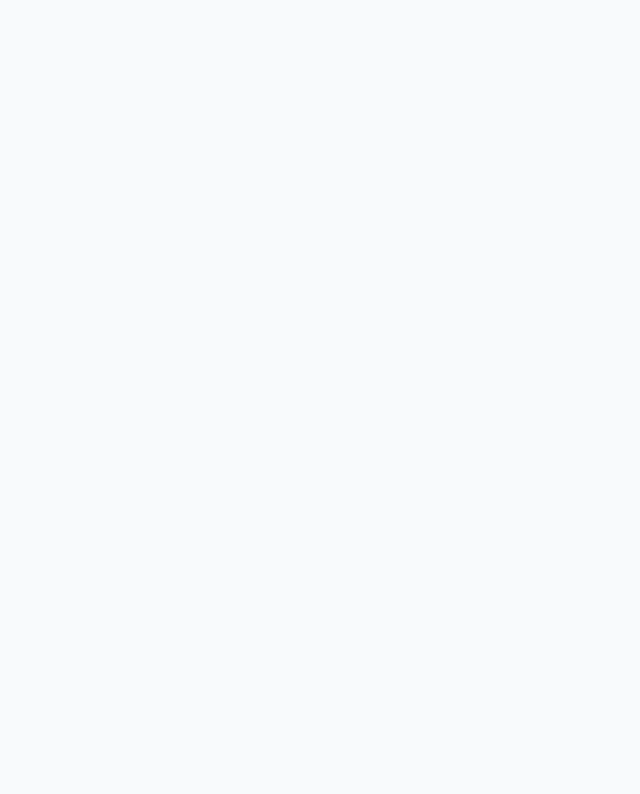
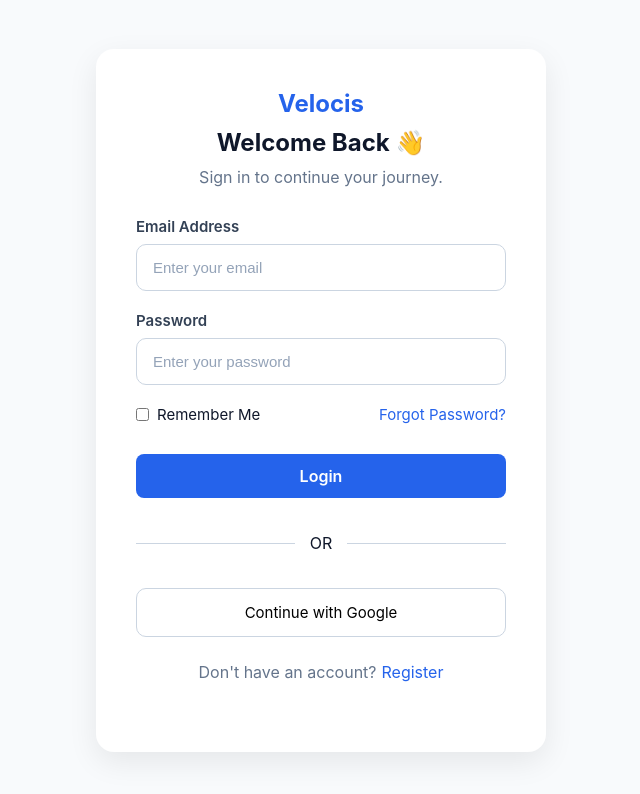
Before and after one commit to Tahaa627/Car-Rental-System, a React (Vite) app in the folder car-rental-frontend/: page /login in a window 1280 px wide. Before the commit this address had no page. Shown: the top 794 px of the page, without its empty margins (319-959 px from the left). Built offline with nearby package versions, Linux system fonts and the light colour scheme.

Commit message:
Login Design

```diff
--- a/car-rental-frontend/src/pages/Auth/Login/Login.css
+++ b/car-rental-frontend/src/pages/Auth/Login/Login.css
@@ -0,0 +1,109 @@
+.login-page {
+    min-height: 100vh;
+    background: #F8FAFC;
+    display: flex;
+    justify-content: center;
+    align-items: center;
+    padding: 40px 20px;
+}
+
+.login-card {
+    width: 100%;
+    max-width: 450px;
+    background: #fff;
+    padding: 40px;
+    border-radius: 18px;
+    box-shadow: 0 10px 30px rgba(0,0,0,0.08);
+}
+
+.login-card h1 {
+    text-align: center;
+    color: #2563EB;
+    margin-bottom: 10px;
+}
+
+.login-card h2 {
+    text-align: center;
+    margin-bottom: 10px;
+}
+
+.login-card > p {
+    text-align: center;
+    color: #64748B;
+    margin-bottom: 30px;
+}
+
+.login-options {
+    display: flex;
+    justify-content: space-between;
+    align-items: center;
+    margin: 20px 0 30px;
+    font-size: 15px;
+}
+
+.login-options label {
+    display: flex;
+    align-items: center;
+    gap: 8px;
+}
+
+.login-options a {
+    color: #2563EB;
+    text-decoration: none;
+}
+
+.login-btn-wrapper {
+    width: 100%;
+}
+
+.login-btn-wrapper button {
+    width: 100%;
+}
+
+.divider {
+    position: relative;
+    text-align: center;
+    margin: 35px 0;
+}
+
+.divider::before {
+    content: "";
+    position: absolute;
+    left: 0;
+    top: 50%;
+    width: 100%;
+    height: 1px;
+    background: #CBD5E1;
+}
+
+.divider span {
+    position: relative;
+    background: #fff;
+    padding: 0 15px;
+}
+
+.google-btn {
+    width: 100%;
+    padding: 14px;
+    background: white;
+    border: 1px solid #CBD5E1;
+    border-radius: 10px;
+    font-size: 15px;
+    cursor: pointer;
+    transition: .3s;
+}
+
+.google-btn:hover {
+    background: #F8FAFC;
+}
+
+.register-link {
+    margin-top: 25px;
+    text-align: center;
+}
+
+.register-link a {
+    color: #2563EB;
+    margin-left: 5px;
+    text-decoration: none;
+}
--- a/car-rental-frontend/src/pages/Auth/Login/Login.tsx
+++ b/car-rental-frontend/src/pages/Auth/Login/Login.tsx
@@ -0,0 +1,127 @@
+import "./Login.css";
+
+import { useState } from "react";
+import { Link } from "react-router-dom";
+
+import Input from "../../../components/common/Input";
+import Button from "../../../components/common/Button";
+
+const Login = () => {
+
+    const [email, setEmail] = useState("");
+
+    const [password, setPassword] = useState("");
+
+    const handleSubmit = (e: React.FormEvent) => {
+
+        e.preventDefault();
+
+        console.log(email);
+
+        console.log(password);
+
+    };
+
+    return (
+
+        <section className="login-page">
+
+            <div className="login-card">
+
+                <h1>Velocis</h1>
+
+                <h2>Welcome Back 👋</h2>
+
+                <p>
+                    Sign in to continue your journey.
+                </p>
+
+                <form onSubmit={handleSubmit}>
+
+                    <Input
+
+                        label="Email Address"
+
+                        type="email"
+
+                        placeholder="Enter your email"
+
+                        value={email}
+
+                        onChange={(e)=>setEmail(e.target.value)}
+
+                    />
+
+                    <Input
+
+                        label="Password"
+
+                        type="password"
+
+                        placeholder="Enter your password"
+
+                        value={password}
+
+                        onChange={(e)=>setPassword(e.target.value)}
+
+                    />
+
+                    <div className="login-options">
+
+                        <label>
+
+                            <input type="checkbox"/>
+
+                            Remember Me
+
+                        </label>
+
+                        <Link to="/forgot-password">
+
+                            Forgot Password?
+
+                        </Link>
+
+                    </div>
+
+                    <div className="login-btn-wrapper">
+                        <Button>
+                            Login
+                        </Button>
+                    </div>
+
+                </form>
+
+                <div className="divider">
+
+                    <span>OR</span>
+
+                </div>
+
+                <button className="google-btn">
+
+                    Continue with Google
+
+                </button>
+
+                <p className="register-link">
+
+                    Don't have an account?
+
+                    <Link to="/register">
+
+                        Register
+
+                    </Link>
+
+                </p>
+
+            </div>
+
+        </section>
+
+    );
+
+};
+
+export default Login;
--- a/car-rental-frontend/src/pages/Auth/Login/index.ts
+++ b/car-rental-frontend/src/pages/Auth/Login/index.ts
@@ -0,0 +1 @@
+export { default } from "./Login";
--- a/car-rental-frontend/src/routes/AppRoutes.tsx
+++ b/car-rental-frontend/src/routes/AppRoutes.tsx
@@ -1,5 +1,5 @@
 import { Routes, Route } from "react-router-dom";
-
+import Login from "../pages/Auth/Login";
 import Home from "../pages/Home";
 //import Fleet from "../pages/Fleet";
 
@@ -8,6 +8,7 @@ const AppRoutes = () => {
     <Routes>
       <Route path="/" element={<Home />} />
       {/* <Route path="/fleet" element={<Fleet />} /> */}
+      <Route path="/login" element={<Login />} />
     </Routes>
   );
 };
```
